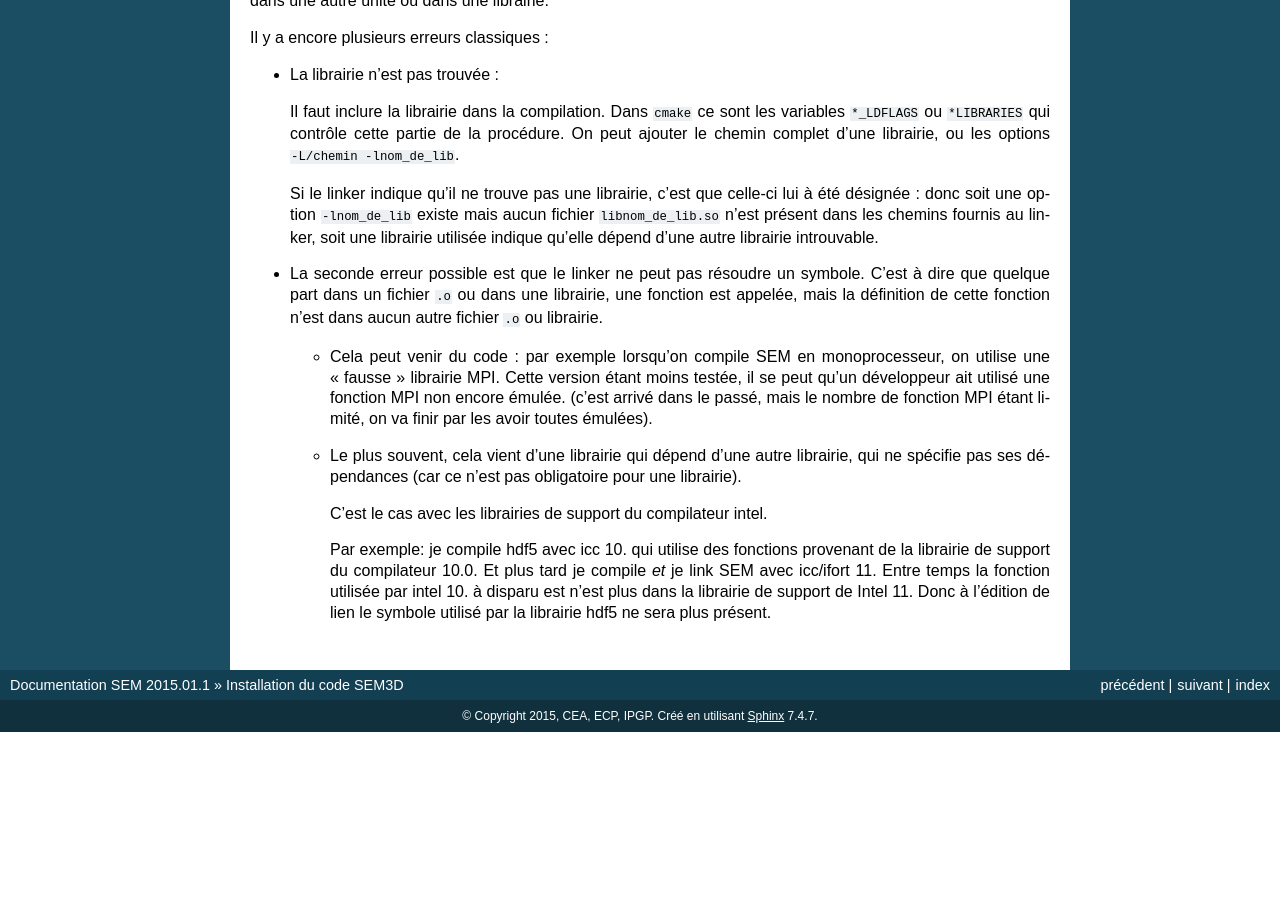
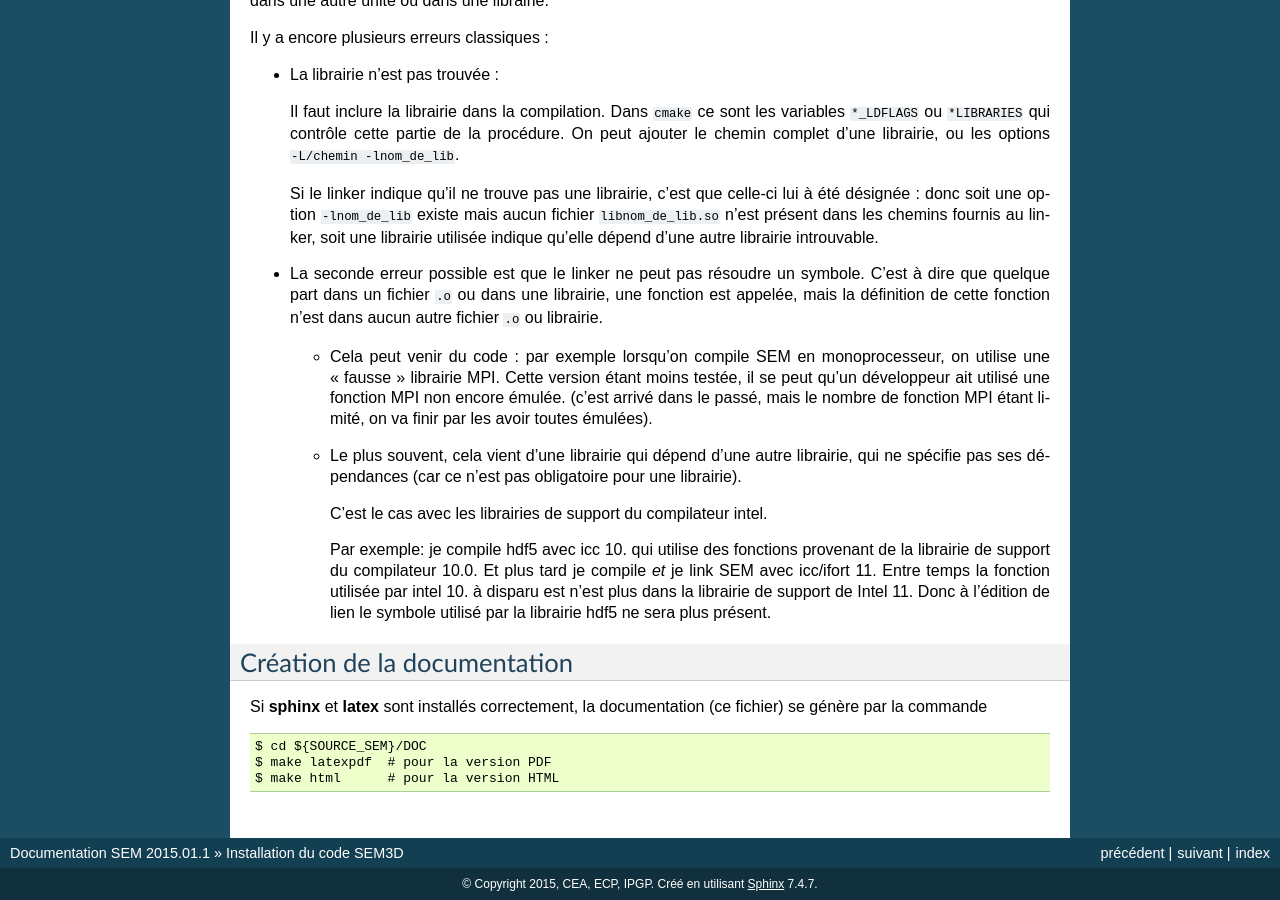
Before and after one commit to sem3d/SEM, a Sphinx documentation site: the page built from DOC/source/installation.rst, in a window 1280 px wide and 900 px high, scrolled down 3272 px. Built offline with Sphinx 7.4.7, drawn with Linux system fonts in a browser that asks for light colours; formulas are drawn with MathJax 3; pages that are not in the unit, such as notebooks, are missing from menus; before the commit the page ends 4004 px from its top, so only the background shows below that; some of the changed text lies outside the part shown.

Commit message:
Doc format HDF5, et compilation documentation

```diff
--- a/DOC/source/installation.rst
+++ b/DOC/source/installation.rst
@@ -30,7 +30,8 @@
 
 - une librairie :program:`MPI` (:program:`OpenMPI` recommandée, mais :program:`Mpich` ou :program:`Intel MPI` doivent être compatibles).
 
-La génération de cette documentation nécessite de plus l'outil :program:`sphinx`
+La génération de cette documentation nécessite de plus l'outil :program:`sphinx` ( http://www.sphinx.org ).
+
 
 Compilation
 ===========
@@ -248,3 +249,14 @@
     disparu est n'est plus dans la librairie de support de
     Intel 11. Donc à l'édition de lien le symbole utilisé par la
     librairie hdf5 ne sera plus présent.
+
+
+Création de la documentation
+============================
+
+Si :program:`sphinx` et :program:`latex` sont installés correctement, la documentation (ce fichier)
+se génère par la commande ::
+
+ $ cd ${SOURCE_SEM}/DOC
+ $ make latexpdf  # pour la version PDF
+ $ make html      # pour la version HTML
--- a/DOC/source/reference.rst
+++ b/DOC/source/reference.rst
@@ -7,3 +7,4 @@
 .. toctree::
 
    format_input.rst
+   format_mesh_hdf5.rst
```
Also changed, not shown: DOC/source/format_mesh_hdf5.rst (added, +57 -0 lines), DOC/source/tutoriel.rst (+1 -10 lines).
